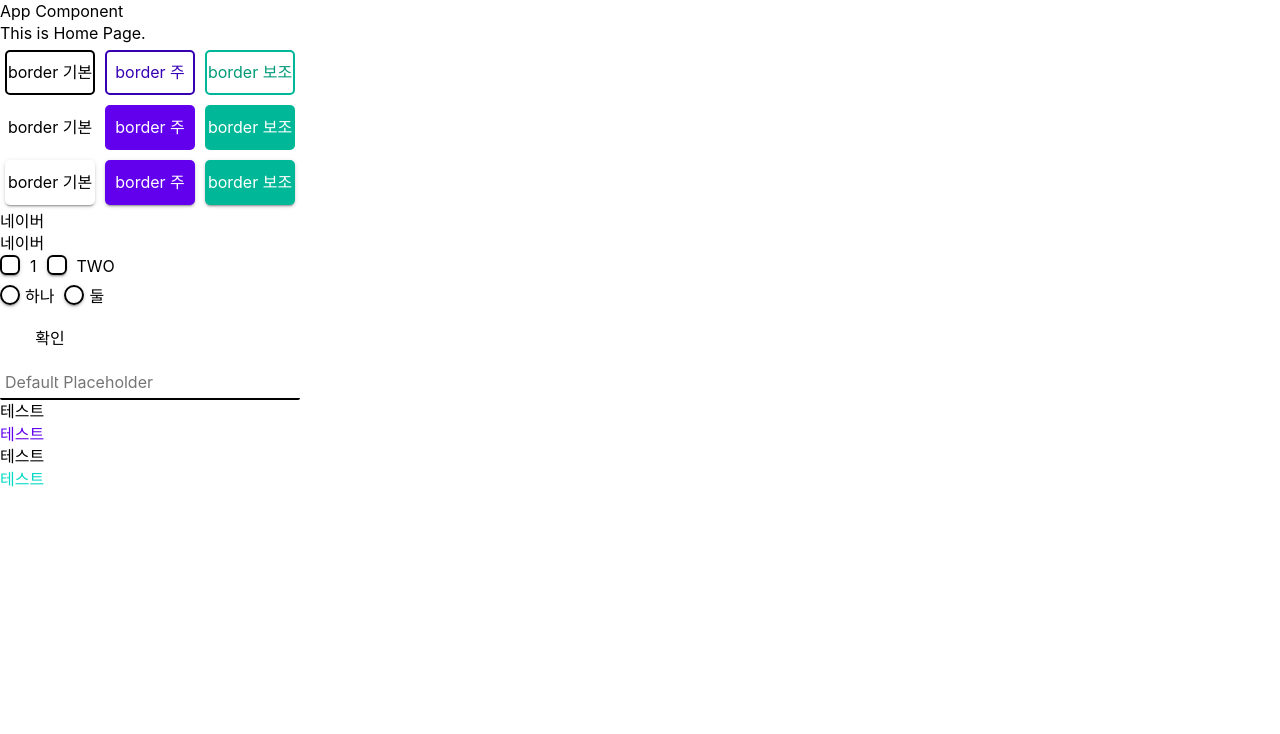
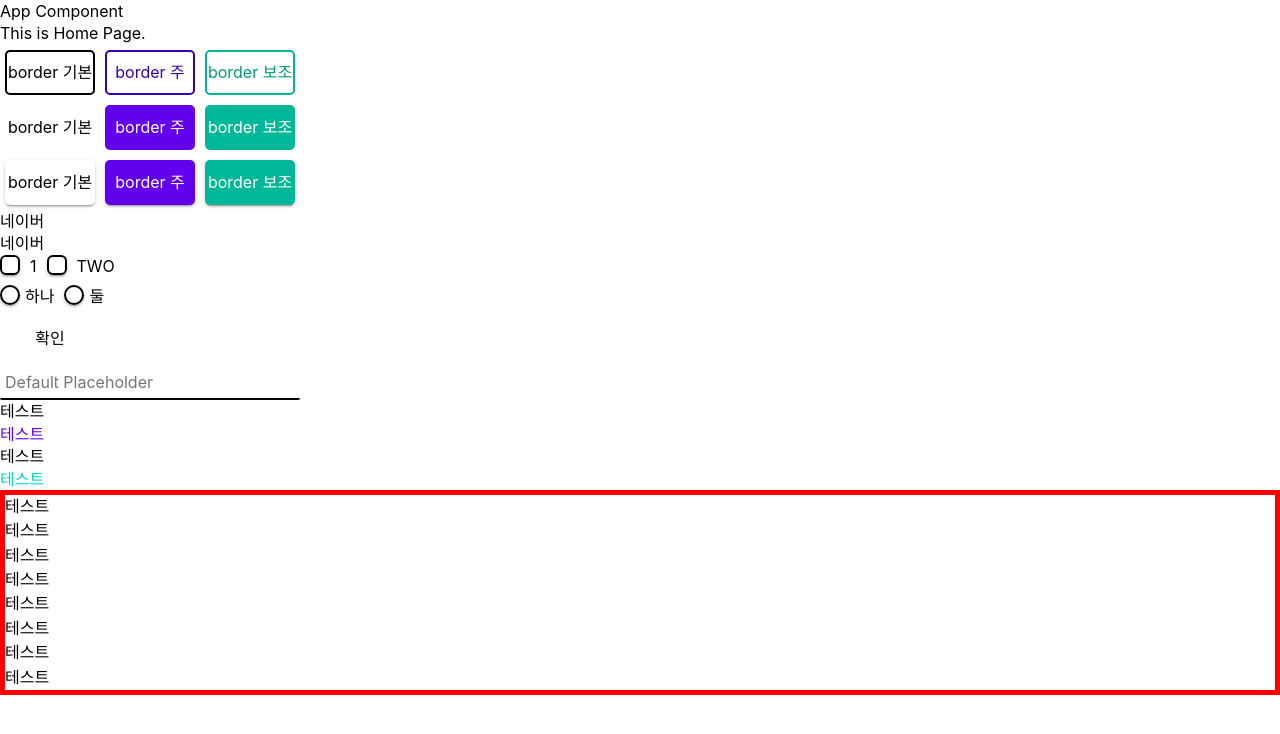
Before and after one commit to BBackJK/bbacks-app, an Angular app: page / in a window 1280 px wide. Shown: the top 734 px of the page. Built offline with nearby package versions, Linux system fonts and the light colour scheme; what @ngxs/devtools-plugin, @ngxs/logger-plugin, @ngxs/store would draw is missing.

Commit message:
feat: click out side directive

```diff
--- a/src/app/app.module.ts
+++ b/src/app/app.module.ts
@@ -11,7 +11,7 @@ import { AppComponent } from './app.component';
 
 import { LayoutModule } from '@layout/layout.module';
 import { PagesModule } from '@modules/pages/pages.module';
-import { ComponentsModule } from '@shared/index';
+import { ComponentsModule, DirectivesModule } from '@shared/index';
 
 @NgModule({
   declarations: [
@@ -28,6 +28,7 @@ import { ComponentsModule } from '@shared/index';
     , LayoutModule
     , PagesModule
     , ComponentsModule
+    , DirectivesModule
   ],
   providers: [],
   bootstrap: [AppComponent]
--- a/src/app/modules/pages/home/home.component.html
+++ b/src/app/modules/pages/home/home.component.html
@@ -75,3 +75,15 @@ This is Home Page.
   <app-text type="block" text="테스트"></app-text>
   <app-text type="block" text="테스트" textColor="secondary"></app-text>
 </div>
+
+
+<div style="border: 5px solid red" appClickOutSide (clickOutSide)="closeTest()">
+  <p>테스트</p>
+  <p>테스트</p>
+  <p>테스트</p>
+  <p>테스트</p>
+  <p>테스트</p>
+  <p>테스트</p>
+  <p>테스트</p>
+  <p>테스트</p>
+</div>
--- a/src/app/modules/pages/home/home.component.ts
+++ b/src/app/modules/pages/home/home.component.ts
@@ -20,4 +20,8 @@ export class HomeComponent implements OnInit {
     console.log('click');
     console.log(this.test.value);
   }
+
+  closeTest(): void {
+    console.log(1);
+  }
 }
--- a/src/app/modules/pages/home/home.module.ts
+++ b/src/app/modules/pages/home/home.module.ts
@@ -2,10 +2,10 @@ import { NgModule } from '@angular/core';
 
 import { HomeComponent } from './home.component';
 
-import { ComponentsModule } from '@shared/index';
+import { ComponentsModule, DirectivesModule } from '@shared/index';
 
 @NgModule({
-  imports: [ ComponentsModule ],
+  imports: [ ComponentsModule, DirectivesModule ],
   exports: [ HomeComponent ],
   declarations: [ HomeComponent ]
 })
--- /dev/null
+++ b/src/app/shared/directives/clickOutSide.directive.ts
@@ -0,0 +1,37 @@
+import { Directive, EventEmitter, Output, ElementRef, OnDestroy, AfterViewInit } from '@angular/core';
+import { Subscription, fromEvent } from 'rxjs';
+import { delay, skip } from 'rxjs/operators';
+
+@Directive({
+  selector: '[appClickOutSide]'
+})
+export class ClickOutSideDirective implements AfterViewInit, OnDestroy {
+
+  private globalClick: Subscription;
+
+  @Output()
+  clickOutSide: EventEmitter<any> = new EventEmitter();
+
+  constructor(private _elRef: ElementRef) {}
+
+  ngAfterViewInit(): void {
+    this.globalClick = fromEvent(document, 'click')
+                    .pipe(
+                      skip(1),
+                      delay(1)
+                    )
+                    .subscribe((event: MouseEvent) => {
+                      this.onGlobalClick(event);
+                    });
+  }
+
+  ngOnDestroy(): void {
+    this.globalClick.unsubscribe();
+  }
+
+  public onGlobalClick = (event: MouseEvent) => {
+    if (event instanceof MouseEvent && !this._elRef.nativeElement.contains(event.target as Element)) {
+      this.clickOutSide.emit();
+    }
+  }
+}
--- a/src/app/shared/index.ts
+++ b/src/app/shared/index.ts
@@ -1 +1,2 @@
 export { ComponentsModule } from './components/components.module';
+export { DirectivesModule } from './directives/directive.module';
```
Also changed, not shown: src/app/shared/directives/directive.module.ts (added, +14 -0 lines), src/app/shared/components/text/text.component.ts (line endings or trailing spaces).
